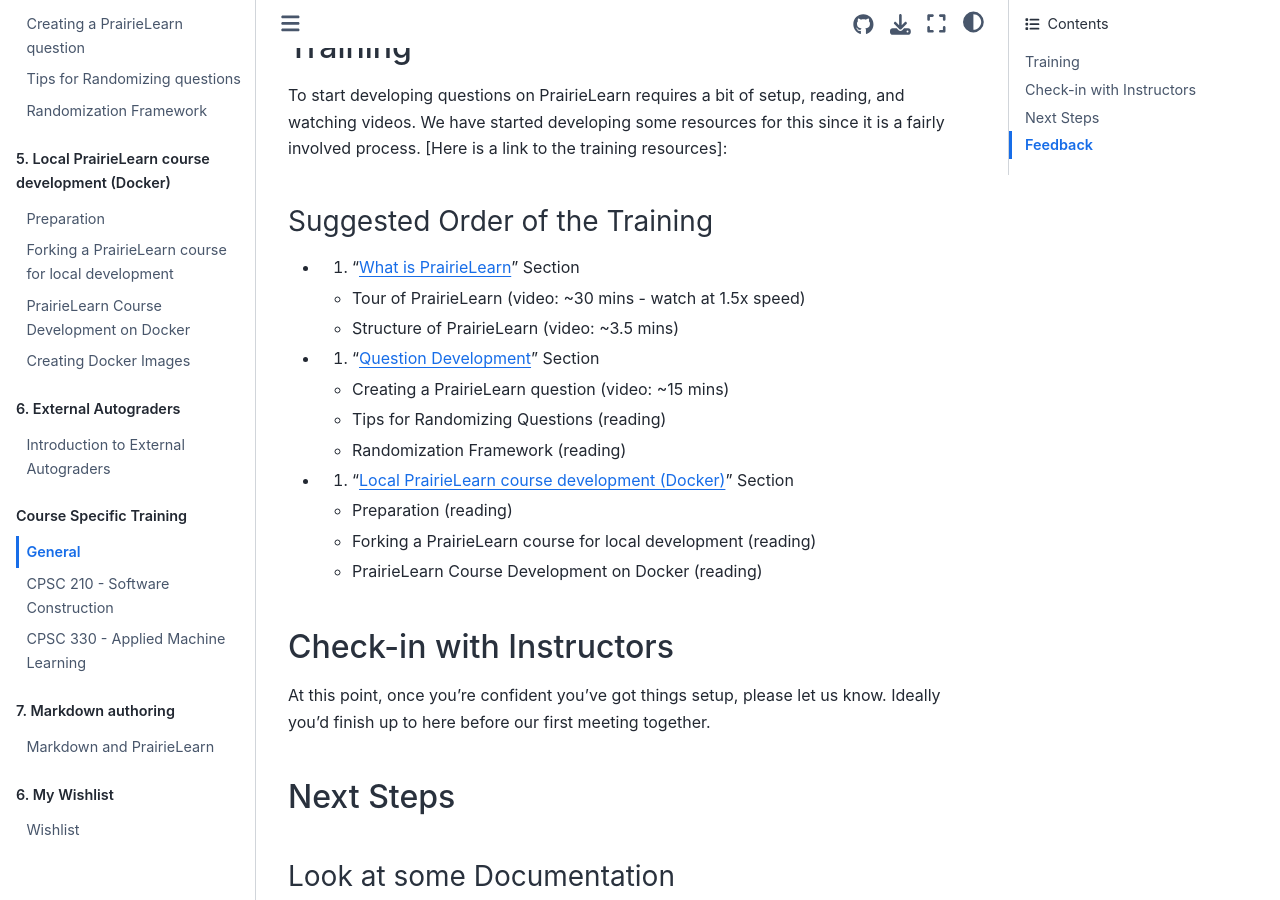
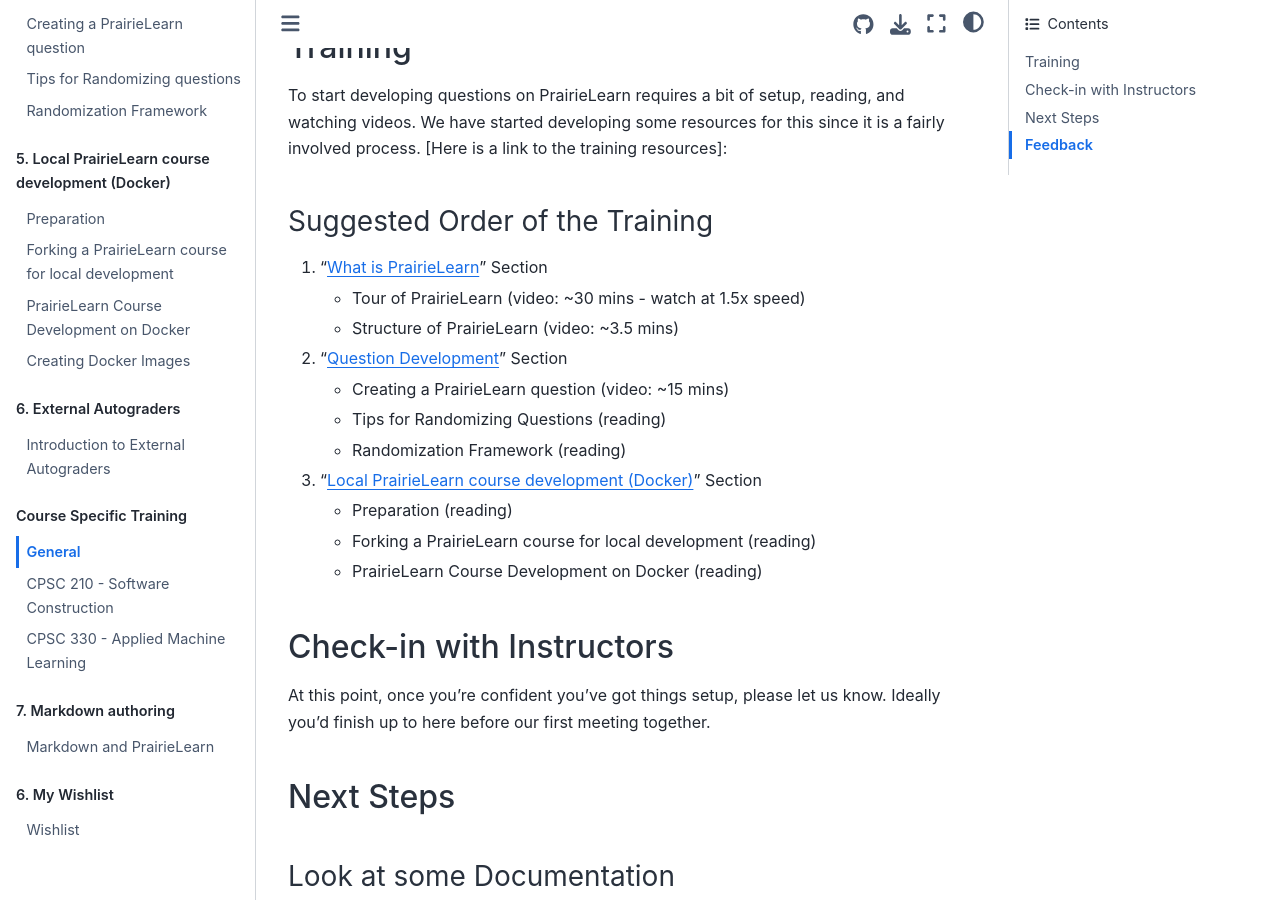
Before and after one commit to open-resources/pl_guides, a Jupyter Book: the page built from content/course_specific/general.md, in a window 1280 px wide and 900 px high, scrolled down 335 px. Built offline with Jupyter Book 1.0.4 settings and Sphinx 7.4.7 and the Sphinx Book theme 1.1.4, drawn with Linux system fonts in a browser that asks for light colours.

Commit message:
fix numbering

```diff
--- a/content/course_specific/general.md
+++ b/content/course_specific/general.md
@@ -14,16 +14,16 @@ We have started developing some resources for this since it is a fairly involved
 
 ### Suggested Order of the Training
 
-- 1. "[What is PrairieLearn](https://firas.moosvi.com/oer/pl_guides/content/pl/intro.html)" Section
+1. "[What is PrairieLearn](https://firas.moosvi.com/oer/pl_guides/content/pl/intro.html)" Section
 	- Tour of PrairieLearn (video: ~30 mins - watch at 1.5x speed)
 	- Structure of PrairieLearn (video: ~3.5 mins)
 
-- 1. "[Question Development](https://firas.moosvi.com/oer/pl_guides/content/authoring/creating_q.html)" Section
+1. "[Question Development](https://firas.moosvi.com/oer/pl_guides/content/authoring/creating_q.html)" Section
 	- Creating a PrairieLearn question (video: ~15 mins)
 	- Tips for Randomizing Questions (reading)
 	- Randomization Framework (reading)
 
-- 1. "[Local PrairieLearn course development (Docker)](https://firas.moosvi.com/oer/pl_guides/content/pl_docker/preparation.html)" Section
+1. "[Local PrairieLearn course development (Docker)](https://firas.moosvi.com/oer/pl_guides/content/pl_docker/preparation.html)" Section
 	- Preparation (reading)
 	- Forking a PrairieLearn course for local development (reading)
 	- PrairieLearn Course Development on Docker (reading)
```
